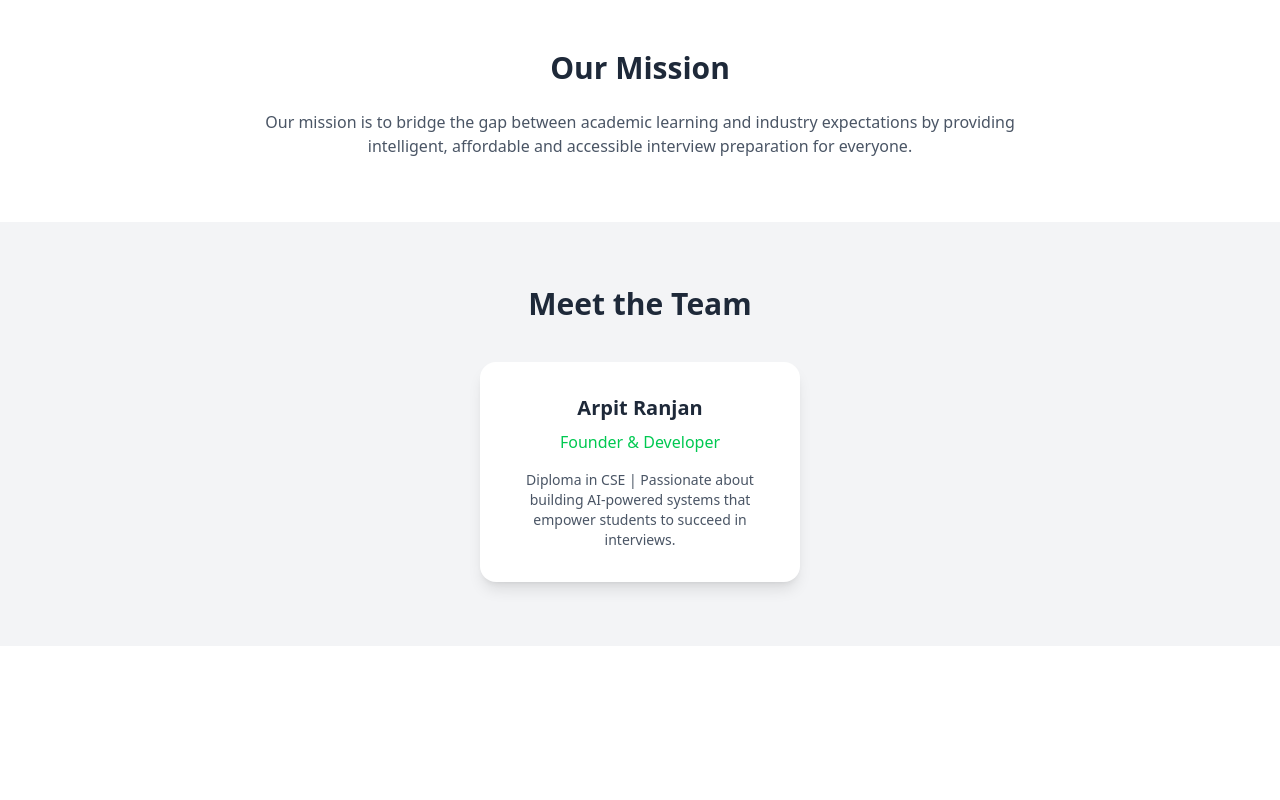
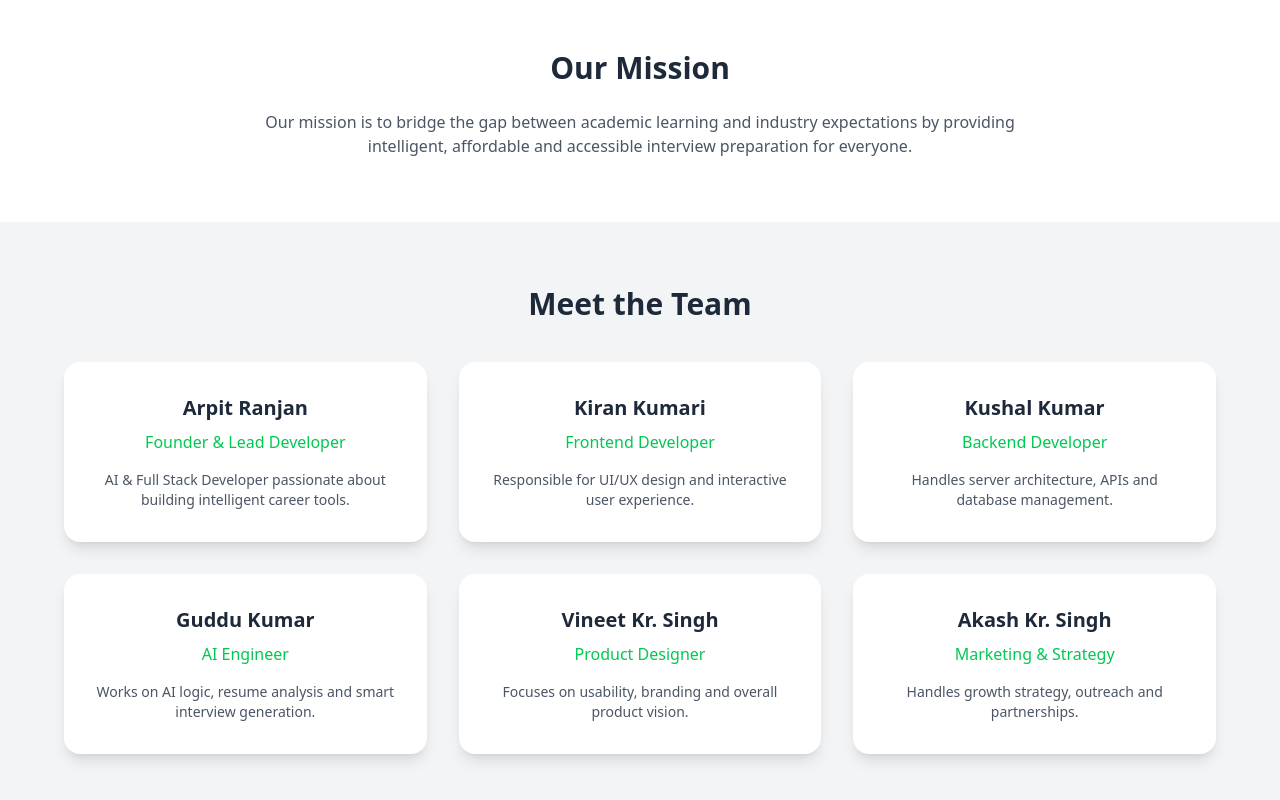
Before and after one commit to Arpit-Bkns/CareerSathi, a React (Vite) app in the folder client/: page /about in a window 1280 px wide. Shown: the part 428-1228 px from the top of the page. Before the commit the page ends 1074 px from the top, so only its background shows below. Built offline with nearby package versions, Linux system fonts and the light colour scheme; no server answers.

Commit message:
Update About page

```diff
--- a/client/src/pages/About.jsx
+++ b/client/src/pages/About.jsx
@@ -5,7 +5,6 @@ const About = () => {
   return (
     <div className="min-h-screen bg-gray-100 text-gray-800">
 
-      {/* ✅ Navbar Added */}
       <Navbar />
 
       {/* Hero Section */}
@@ -33,19 +32,72 @@ const About = () => {
 
       {/* Team Section */}
       <div className="py-16 px-6">
-        <h2 className="text-3xl font-bold text-center mb-10">Meet the Team</h2>
+        <h2 className="text-3xl font-bold text-center mb-10">
+          Meet the Team
+        </h2>
 
-        <div className="flex justify-center">
-          <div className="bg-white shadow-lg rounded-2xl p-8 w-80 text-center">
+        <div className="grid md:grid-cols-3 gap-8 max-w-6xl mx-auto">
+
+          <div className="bg-white shadow-lg rounded-2xl p-8 text-center">
             <h3 className="text-xl font-semibold">Arpit Ranjan</h3>
             <p className="text-green-500 font-medium mt-2">
-              Founder & Developer
+              Founder & Lead Developer
             </p>
             <p className="text-gray-600 mt-4 text-sm">
-              Diploma in CSE | Passionate about building AI-powered
-              systems that empower students to succeed in interviews.
+              AI & Full Stack Developer passionate about building intelligent career tools.
             </p>
           </div>
+
+          <div className="bg-white shadow-lg rounded-2xl p-8 text-center">
+            <h3 className="text-xl font-semibold">Kiran Kumari</h3>
+            <p className="text-green-500 font-medium mt-2">
+              Frontend Developer
+            </p>
+            <p className="text-gray-600 mt-4 text-sm">
+              Responsible for UI/UX design and interactive user experience.
+            </p>
+          </div>
+
+          <div className="bg-white shadow-lg rounded-2xl p-8 text-center">
+            <h3 className="text-xl font-semibold">Kushal Kumar</h3>
+            <p className="text-green-500 font-medium mt-2">
+              Backend Developer
+            </p>
+            <p className="text-gray-600 mt-4 text-sm">
+              Handles server architecture, APIs and database management.
+            </p>
+          </div>
+
+          <div className="bg-white shadow-lg rounded-2xl p-8 text-center">
+            <h3 className="text-xl font-semibold">Guddu Kumar</h3>
+            <p className="text-green-500 font-medium mt-2">
+              AI Engineer
+            </p>
+            <p className="text-gray-600 mt-4 text-sm">
+              Works on AI logic, resume analysis and smart interview generation.
+            </p>
+          </div>
+
+          <div className="bg-white shadow-lg rounded-2xl p-8 text-center">
+            <h3 className="text-xl font-semibold">Vineet Kr. Singh</h3>
+            <p className="text-green-500 font-medium mt-2">
+              Product Designer
+            </p>
+            <p className="text-gray-600 mt-4 text-sm">
+              Focuses on usability, branding and overall product vision.
+            </p>
+          </div>
+
+          <div className="bg-white shadow-lg rounded-2xl p-8 text-center">
+            <h3 className="text-xl font-semibold">Akash Kr. Singh</h3>
+            <p className="text-green-500 font-medium mt-2">
+              Marketing & Strategy
+            </p>
+            <p className="text-gray-600 mt-4 text-sm">
+              Handles growth strategy, outreach and partnerships.
+            </p>
+          </div>
+
         </div>
       </div>
 
```
